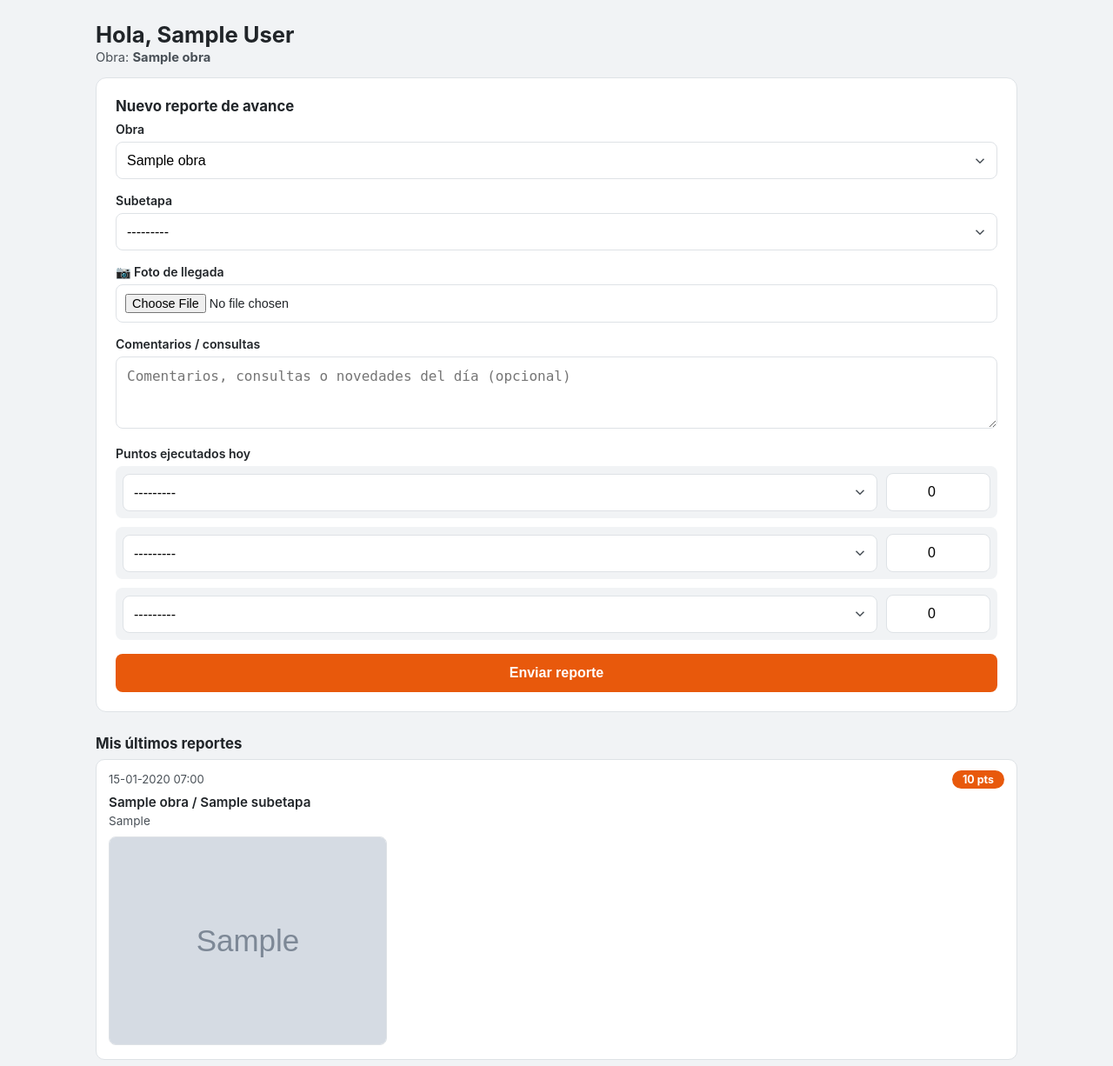
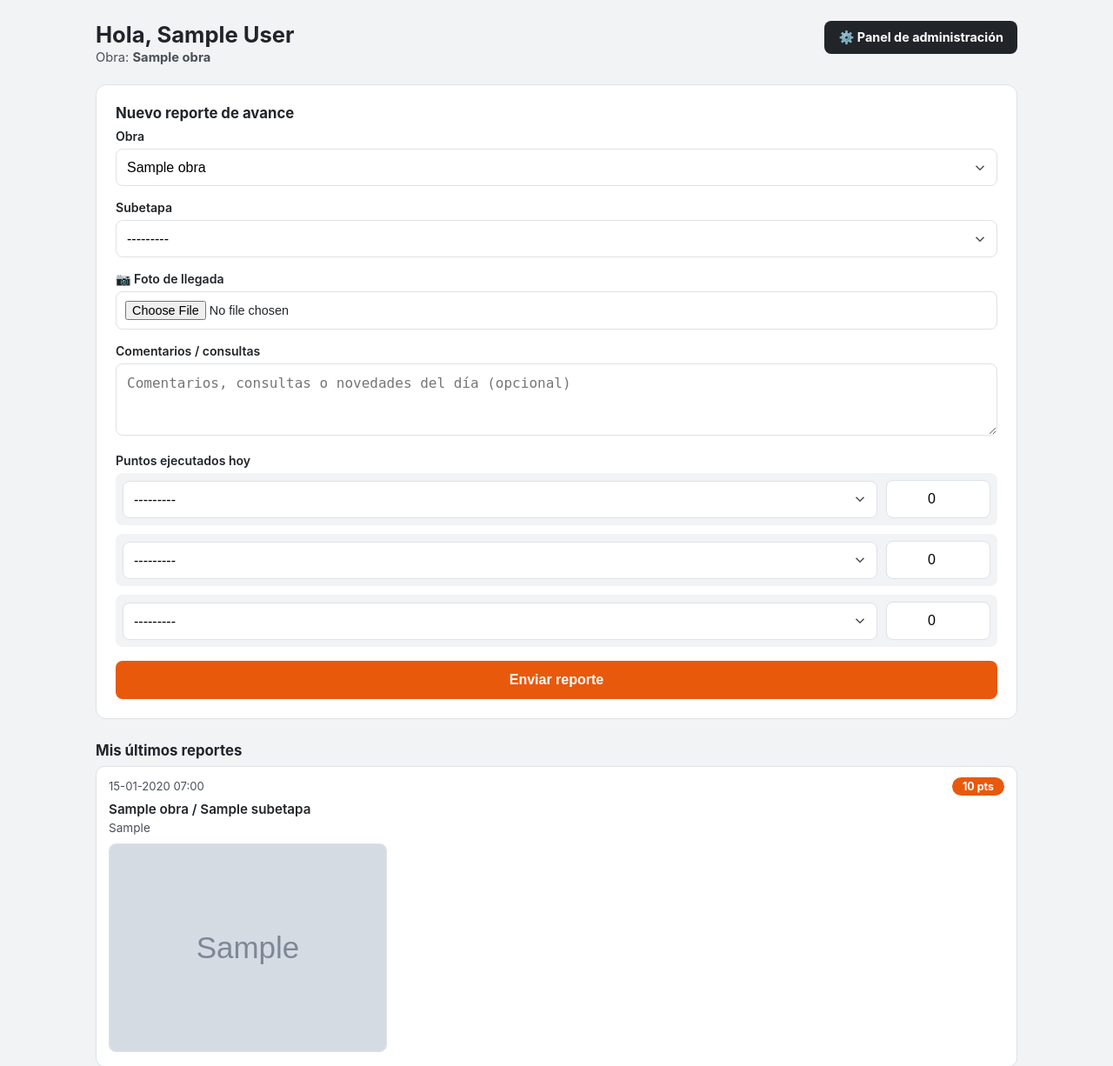
Before and after one commit to stevecab1/MarvelecSPA, a Django app: page /panel/trabajador/ in a window 1280 px wide. Shown: the part 58-1284 px from the top of the page at 87% size. Run offline with Django 5.2, Linux system fonts and the light colour scheme; a user stored in the database is signed in; tables that the repository leaves empty hold one stand-in row (values such as "Sample post"); grey boxes marked "Sample" are stand-in pictures.

Commit message:
Boton hacia admin

```diff
--- a/marvelec_app/templates/marvelec_app/dashboard_trabajador.html
+++ b/marvelec_app/templates/marvelec_app/dashboard_trabajador.html
@@ -2,11 +2,16 @@
 {% block title %}Mi Reporte - MARVELEC{% endblock %}
 {% block body_class %}pagina-trabajador{% endblock %}
 {% block content %}
-<div class="mobile-header">
-    <h1>Hola, {{ user.get_full_name|default:user.username }}</h1>
-    <p class="subtitle">
-        Obra: <strong>{{ perfil.obra_asignada|default:"No asignada" }}</strong>
-    </p>
+<div class="panel-header">
+    <div>
+        <h1>Hola, {{ user.get_full_name|default:user.username }}</h1>
+        <p class="subtitle">
+            Obra: <strong>{{ perfil.obra_asignada|default:"No asignada" }}</strong>
+        </p>
+    </div>
+    {% if user.is_staff %}
+    <a href="/admin/" class="btn btn-admin">⚙️ Panel de administración</a>
+    {% endif %}
 </div>
 
 <div class="card card-form">
```
